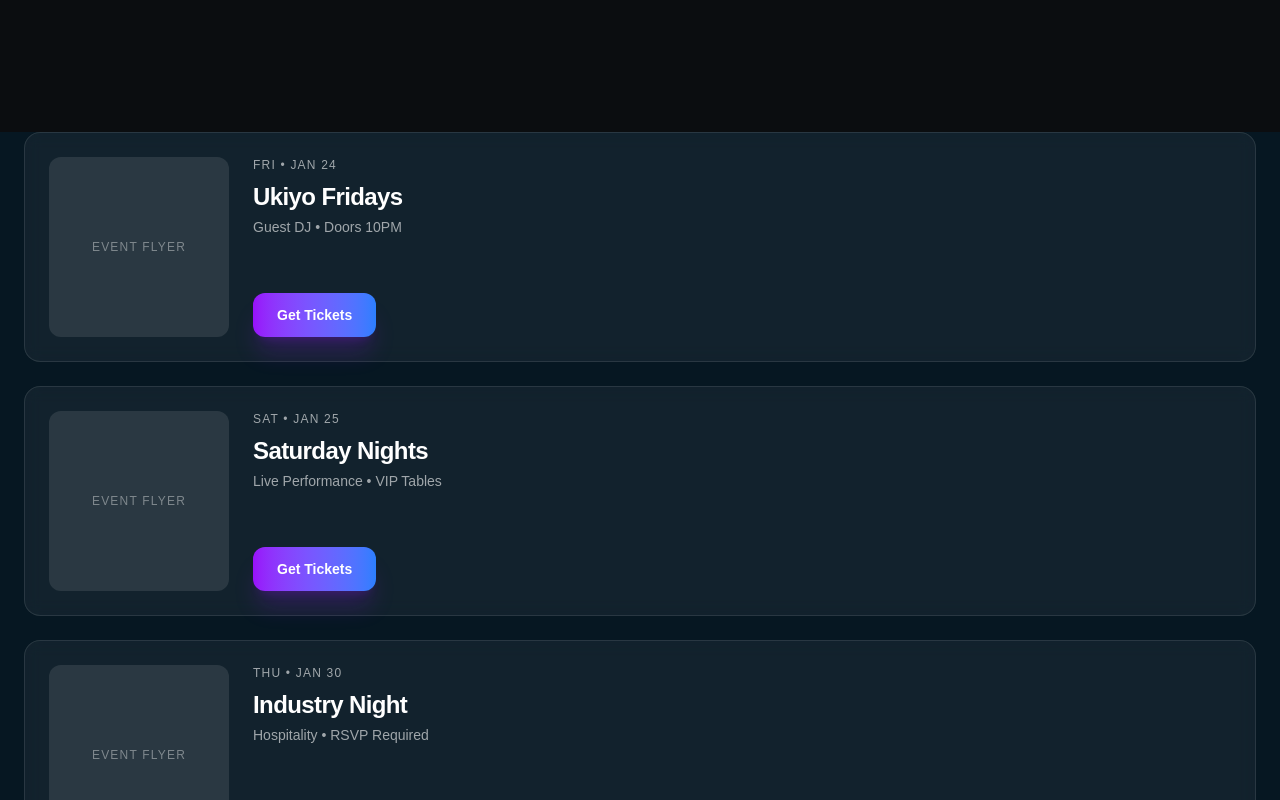
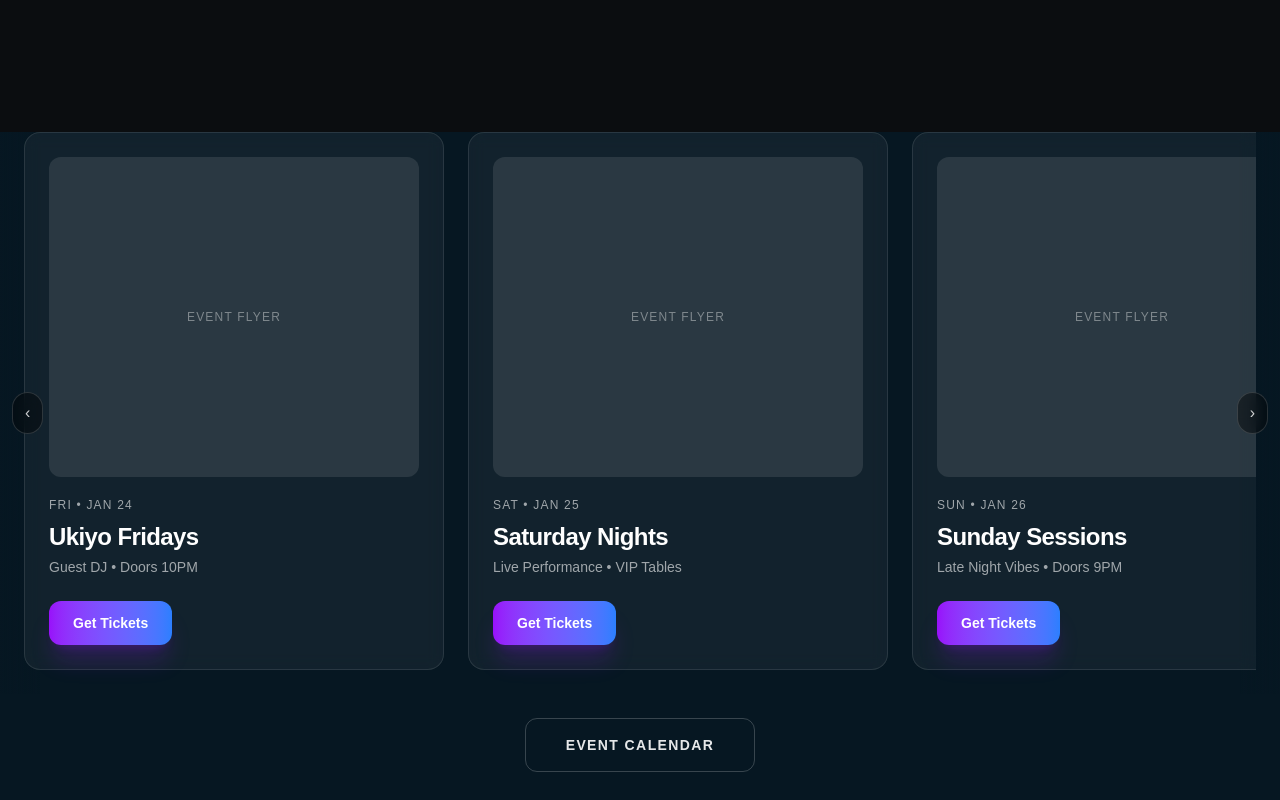
Before and after one commit to demetriusvharvey/Ukiyo-Website, a Next.js app: page / in a window 1280 px wide. Shown: the part 500-1300 px from the top of the page. Built offline with nearby package versions, Linux system fonts and the light colour scheme; a web font is replaced by a local one.

Commit message:
Changed the way events are, added scroll feature/arrow

```diff
--- a/src/app/page.tsx
+++ b/src/app/page.tsx
@@ -1,28 +1,22 @@
+"use client";
+
 import Link from "next/link";
 
 export default function Home() {
   const EVENTBRITE_LISTING = "https://www.eventbrite.com/d/va--portsmouth/ukiyo/";
   const INSTAGRAM_URL = "https://www.instagram.com/ukiyo_virginia/";
 
+  // ✅ Added more events so the strip ALWAYS scrolls (for testing)
   const events = [
-    {
-      date: "FRI • JAN 24",
-      title: "Ukiyo Fridays",
-      desc: "Guest DJ • Doors 10PM",
-      link: EVENTBRITE_LISTING,
-    },
-    {
-      date: "SAT • JAN 25",
-      title: "Saturday Nights",
-      desc: "Live Performance • VIP Tables",
-      link: EVENTBRITE_LISTING,
-    },
-    {
-      date: "THU • JAN 30",
-      title: "Industry Night",
-      desc: "Hospitality • RSVP Required",
-      link: EVENTBRITE_LISTING,
-    },
+    { date: "FRI • JAN 24", title: "Ukiyo Fridays", desc: "Guest DJ • Doors 10PM", link: EVENTBRITE_LISTING },
+    { date: "SAT • JAN 25", title: "Saturday Nights", desc: "Live Performance • VIP Tables", link: EVENTBRITE_LISTING },
+    { date: "SUN • JAN 26", title: "Sunday Sessions", desc: "Late Night Vibes • Doors 9PM", link: EVENTBRITE_LISTING },
+    { date: "FRI • JAN 31", title: "Neon Fridays", desc: "Guest DJ • Doors 10PM", link: EVENTBRITE_LISTING },
+    { date: "SAT • FEB 01", title: "Saturday Nights", desc: "Live Performance • VIP Tables", link: EVENTBRITE_LISTING },
+    { date: "SUN • FEB 02", title: "Ukiyo Sundays", desc: "Industry + Friends • Doors 9PM", link: EVENTBRITE_LISTING },
+    { date: "FRI • FEB 07", title: "Ukiyo Fridays", desc: "Guest DJ • Doors 10PM", link: EVENTBRITE_LISTING },
+    { date: "SAT • FEB 08", title: "Saturday Nights", desc: "Live Performance • VIP Tables", link: EVENTBRITE_LISTING },
+    { date: "SUN • FEB 09", title: "Sunday Sessions", desc: "Late Night Vibes • Doors 9PM", link: EVENTBRITE_LISTING },
   ];
 
   const faqs = [
@@ -30,26 +24,23 @@ export default function Home() {
       q: "Dress code",
       a: "Upscale nightlife attire recommended. No athletic wear, beachwear, or excessively casual outfits.",
     },
-    {
-      q: "Age requirement",
-      a: "21+ with valid government-issued ID required for entry.",
-    },
+    { q: "Age requirement", a: "21+ with valid government-issued ID required for entry." },
     {
       q: "VIP / Table reservations",
       a: "Reserve VIP seating and tables on the Reservations page. Availability varies by event.",
     },
-    {
-      q: "Parking",
-      a: "Street and nearby lot parking available. Please plan ahead for peak nights.",
-    },
-    {
-      q: "Entry time",
-      a: "Doors typically open at 10PM. Event times may vary—check the event listing for details.",
-    },
+    { q: "Parking", a: "Street and nearby lot parking available. Please plan ahead for peak nights." },
+    { q: "Entry time", a: "Doors typically open at 10PM. Event times may vary—check the event listing for details." },
   ];
 
-  // LIV-like darker band color for Events + Instagram (same exact color)
   const BAND_BG = "#061722";
+
+  const scrollStrip = (dir: "left" | "right") => {
+    const el = document.getElementById("events-strip");
+    if (!el) return;
+    const amount = 520; // feels closer to LIV
+    el.scrollBy({ left: dir === "left" ? -amount : amount, behavior: "smooth" });
+  };
 
   return (
     <main className="min-h-screen bg-[#0B0D10] text-white">
@@ -62,46 +53,68 @@ export default function Home() {
 
       {/* ================= HERO ================= */}
       <section className="flex min-h-[70vh] flex-col items-center justify-center px-6 text-center">
-        <h1 className="text-6xl font-semibold tracking-tight text-white sm:text-7xl">
-          Ukiyo
-        </h1>
-        <p className="mt-3 text-sm uppercase tracking-[0.4em] text-white/60">
-          Virginia
-        </p>
+        <h1 className="text-6xl font-semibold tracking-tight text-white sm:text-7xl">Ukiyo</h1>
+        <p className="mt-3 text-sm uppercase tracking-[0.4em] text-white/60">Virginia</p>
       </section>
 
-      {/* ================= EVENTS BAND ================= */}
-      <section
-        id="events"
-        className="px-6 pb-16 font-[var(--font-inter)]"
-        style={{ backgroundColor: BAND_BG }}
+      {/* ================= EVENTS BAND (LIV-LIKE STRIP + ARROWS) ================= */}
+      <section id="events" className="pb-16 font-[var(--font-inter)]" style={{ backgroundColor: BAND_BG }}>
+        <div className="relative">
+          {/* Edge fades like LIV */}
+          <div className="pointer-events-none absolute inset-y-0 left-0 w-10 bg-gradient-to-r from-[#061722] to-transparent" />
+          <div className="pointer-events-none absolute inset-y-0 right-0 w-10 bg-gradient-to-l from-[#061722] to-transparent" />
+
+          {/* Arrows overlay */}
+          <button
+            type="button"
+            aria-label="Scroll events left"
+            onClick={() => scrollStrip("left")}
+            className="absolute left-3 top-1/2 z-10 -translate-y-1/2 rounded-full border border-white/15 bg-black/40 px-3 py-2 text-white/80 backdrop-blur hover:bg-black/60"
           >
-        <div className="mx-auto max-w-7xl">
-          <div className="space-y-6">
-            {events.map((event) => (
+            ‹
+          </button>
+          <button
+            type="button"
+            aria-label="Scroll events right"
+            onClick={() => scrollStrip("right")}
+            className="absolute right-3 top-1/2 z-10 -translate-y-1/2 rounded-full border border-white/15 bg-black/40 px-3 py-2 text-white/80 backdrop-blur hover:bg-black/60"
+          >
+            ›
+          </button>
+
+          {/* Scroll strip */}
+          <div className="px-6">
+            <div
+              id="events-strip"
+              onWheel={(e) => {
+                const el = e.currentTarget;
+                if (Math.abs(e.deltaY) > Math.abs(e.deltaX)) {
+                  e.preventDefault();
+                  el.scrollLeft += e.deltaY;
+                }
+              }}
+              className="flex gap-6 overflow-x-auto pb-6 snap-x snap-mandatory touch-pan-x
+                [-ms-overflow-style:none] [scrollbar-width:none] [&::-webkit-scrollbar]:hidden"
+              style={{ overscrollBehaviorX: "contain" }}
+            >
+              {events.map((event, idx) => (
                 <a
-                key={event.title}
+                  key={`${event.title}-${idx}`}
                   href={event.link}
                   target="_blank"
                   rel="noreferrer"
-                className="group flex flex-col gap-6 rounded-2xl border border-white/10 bg-white/5 p-6 backdrop-blur transition hover:border-white/30 hover:bg-white/10 md:flex-row"
+                  className="snap-start group min-w-[320px] sm:min-w-[360px] md:min-w-[420px]
+                    rounded-2xl border border-white/10 bg-white/5 p-6 backdrop-blur transition
+                    hover:border-white/30 hover:bg-white/10"
                 >
-                <div className="flex h-[240px] w-full items-center justify-center rounded-xl bg-white/10 text-xs uppercase tracking-widest text-white/40 md:h-[180px] md:w-[180px]">
+                  <div className="flex h-[320px] w-full items-center justify-center rounded-xl bg-white/10 text-xs uppercase tracking-widest text-white/40">
                     Event Flyer
                   </div>
 
-                <div className="flex flex-1 flex-col justify-between">
-                  <div>
-                    <div className="text-xs uppercase tracking-widest text-white/60">
-                      {event.date}
-                    </div>
-                    <div className="mt-2 text-2xl font-semibold tracking-tight text-white">
-                      {event.title}
-                    </div>
-                    <div className="mt-1 text-sm text-white/60">
-                      {event.desc}
-                    </div>
-                  </div>
+                  <div className="mt-5">
+                    <div className="text-xs uppercase tracking-widest text-white/60">{event.date}</div>
+                    <div className="mt-2 text-2xl font-semibold tracking-tight text-white">{event.title}</div>
+                    <div className="mt-1 text-sm text-white/60">{event.desc}</div>
 
                     <span className="mt-6 inline-block w-fit rounded-xl bg-gradient-to-r from-purple-600 to-blue-500 px-6 py-3 text-sm font-semibold shadow-xl shadow-purple-600/20 transition group-hover:brightness-110">
                       Get Tickets
@@ -110,9 +123,11 @@ export default function Home() {
                 </a>
               ))}
             </div>
+          </div>
+        </div>
 
         {/* Event Calendar button */}
-          <div className="mt-12 flex justify-center">
+        <div className="mt-6 flex justify-center px-6">
           <Link
             href="/calendar"
             className="rounded-xl border border-white/20 bg-transparent px-10 py-4 text-sm font-semibold uppercase tracking-widest text-white/90 transition hover:bg-white/10"
@@ -120,22 +135,13 @@ export default function Home() {
             Event Calendar
           </Link>
         </div>
-        </div>
       </section>
 
       {/* ================= INSTAGRAM BAND ================= */}
-      <section
-        id="instagram"
-        className="px-6 py-20 font-[var(--font-inter)]"
-        style={{ backgroundColor: BAND_BG }}
-      >
+      <section id="instagram" className="px-6 py-20 font-[var(--font-inter)]" style={{ backgroundColor: BAND_BG }}>
         <div className="mx-auto max-w-7xl text-center">
-          <h2 className="text-3xl font-semibold tracking-tight text-white">
-            Follow us on Instagram
-          </h2>
-          <p className="mt-2 text-white/60">
-            Tap any tile to view @ukiyo_virginia
-          </p>
+          <h2 className="text-3xl font-semibold tracking-tight text-white">Follow us on Instagram</h2>
+          <p className="mt-2 text-white/60">Tap any tile to view @ukiyo_virginia</p>
 
           <div className="mt-10 grid grid-cols-2 gap-4 sm:grid-cols-4">
             {Array.from({ length: 8 }).map((_, i) => (
@@ -163,18 +169,11 @@ export default function Home() {
       </section>
 
       {/* ================= FAQ BAND ================= */}
-      <section
-        id="faqs"
-        className="border-t border-white/10 bg-[#05111A] px-6 py-20 font-[var(--font-inter)]"
-      >
+      <section id="faqs" className="border-t border-white/10 bg-[#05111A] px-6 py-20 font-[var(--font-inter)]">
         <div className="mx-auto max-w-7xl">
           <div className="mb-10 text-center">
-            <h2 className="text-3xl font-semibold tracking-tight text-white">
-              Frequently Asked Questions
-            </h2>
-            <p className="mt-2 text-white/60">
-              Quick answers before you pull up.
-            </p>
+            <h2 className="text-3xl font-semibold tracking-tight text-white">Frequently Asked Questions</h2>
+            <p className="mt-2 text-white/60">Quick answers before you pull up.</p>
           </div>
 
           <div className="mx-auto max-w-3xl space-y-3">
@@ -185,9 +184,7 @@ export default function Home() {
               >
                 <summary className="flex cursor-pointer list-none items-center justify-between gap-4 text-sm font-semibold text-white">
                   <span className="tracking-wide">{item.q}</span>
-                  <span className="text-white/60 transition group-open:rotate-45">
-                    +
-                  </span>
+                  <span className="text-white/60 transition group-open:rotate-45">+</span>
                 </summary>
                 <div className="mt-3 text-sm text-white/60">{item.a}</div>
               </details>
```
Lines whose indentation alone changed are shown as unchanged.
